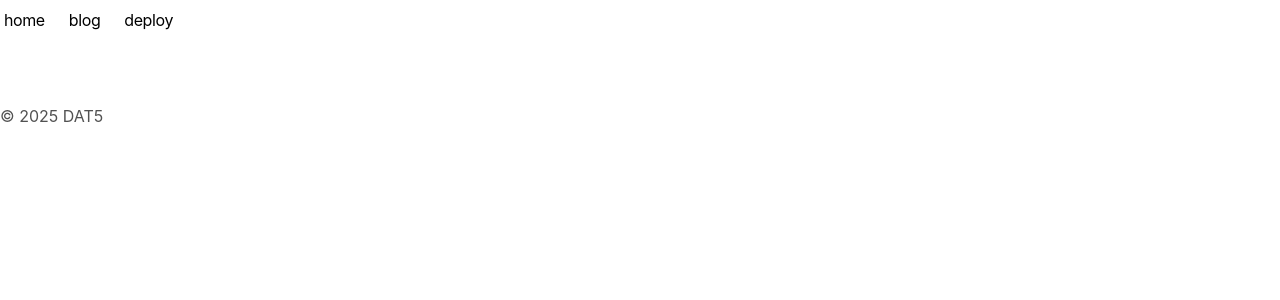
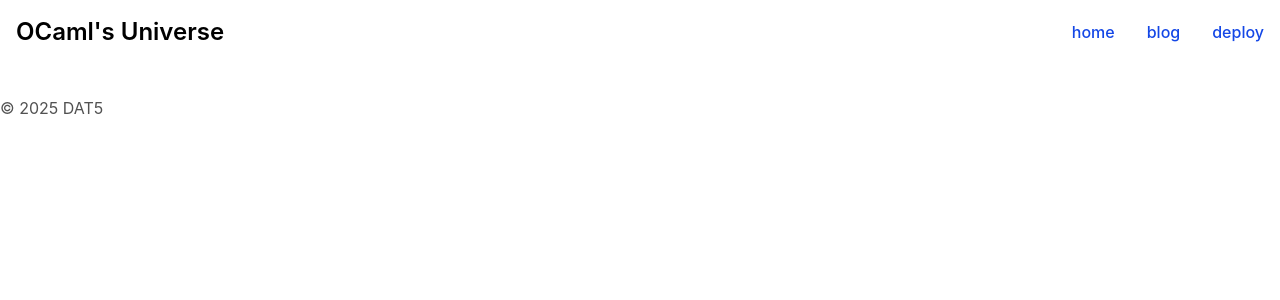
Before and after one commit to KasperTonsgaard/ocaml-website, a Next.js app: page / in a window 1280 px wide. Shown: the top 300 px of the page. Built offline with nearby package versions, Linux system fonts and the light colour scheme.

Commit message:
navbar tmp

```diff
--- a/app/components/nav.tsx
+++ b/app/components/nav.tsx
@@ -14,27 +14,35 @@
 
 export function Navbar() {
   return (
-    <aside className="-ml-[8px] mb-16 tracking-tight">
-      <div className="lg:sticky lg:top-20">
-        <nav
-          className="flex flex-row items-start relative px-0 pb-0 fade md:overflow-auto scroll-pr-6 md:relative"
-          id="nav"
-        >
-          <div className="flex flex-row space-x-0 pr-10">
+    <nav className="bg-white border-gray-200 dark:bg-gray-900">
+      <div className="max-w-screen-xl flex flex-wrap items-center justify-between mx-auto p-4">
+        <a href="/" className="flex items-center space-x-3 rtl:space-x-reverse">
+            <span className="self-center text-2xl font-semibold whitespace-nowrap dark:text-white">OCaml's Universe</span>
+        </a>
+        <button data-collapse-toggle="navbar-default" type="button" className="inline-flex items-center p-2 w-10 h-10 justify-center text-sm text-gray-500 rounded-lg md:hidden hover:bg-gray-100 focus:outline-none focus:ring-2 focus:ring-gray-200 dark:text-gray-400 dark:hover:bg-gray-700 dark:focus:ring-gray-600" aria-controls="navbar-default" aria-expanded="false">
+            <span className="sr-only">Open main menu</span>
+            <svg className="w-5 h-5" aria-hidden="true" xmlns="http://www.w3.org/2000/svg" fill="none" viewBox="0 0 17 14">
+                <path stroke="currentColor" stroke-linecap="round" stroke-linejoin="round" stroke-width="2" d="M1 1h15M1 7h15M1 13h15"/>
+            </svg>
+        </button>
+        <div className="hidden w-full md:block md:w-auto" id="navbar-default">
+          <ul className="font-medium flex flex-col p-4 md:p-0 mt-4 border border-gray-100 rounded-lg bg-gray-50 md:flex-row md:space-x-8 rtl:space-x-reverse md:mt-0 md:border-0 md:bg-white dark:bg-gray-800 md:dark:bg-gray-900 dark:border-gray-700">
             {Object.entries(navItems).map(([path, { name }]) => {
               return (
+                <li>
                 <Link
                   key={path}
                   href={path}
-                  className="transition-all hover:text-neutral-800 dark:hover:text-neutral-200 flex align-middle relative py-1 px-2 m-1"
+                  className="block py-2 px-3 text-white bg-blue-700 rounded-sm md:bg-transparent md:text-blue-700 md:p-0 dark:text-white md:dark:text-blue-500"
                 >
                   {name}
                 </Link>
+                </li>
               )
             })}
-          </div>
-        </nav>
+          </ul>
+        </div>
       </div>
-    </aside>
+    </nav>
   )
 }
--- a/app/components/ocaml.tsx
+++ b/app/components/ocaml.tsx
@@ -30,6 +30,7 @@
         class="ocaml-model"
         src="models/OCamlHeadBop.glb"
         camera-controls
+        disable-pan
         tone-mapping="neutral"
         shadow-intensity="1.01"
         auto-rotate
--- a/app/global.css
+++ b/app/global.css
@@ -35,5 +35,5 @@
 
 .ocaml-model {
   width: auto;
-  height: 100px;
+  height: 70vh;
 }
```
